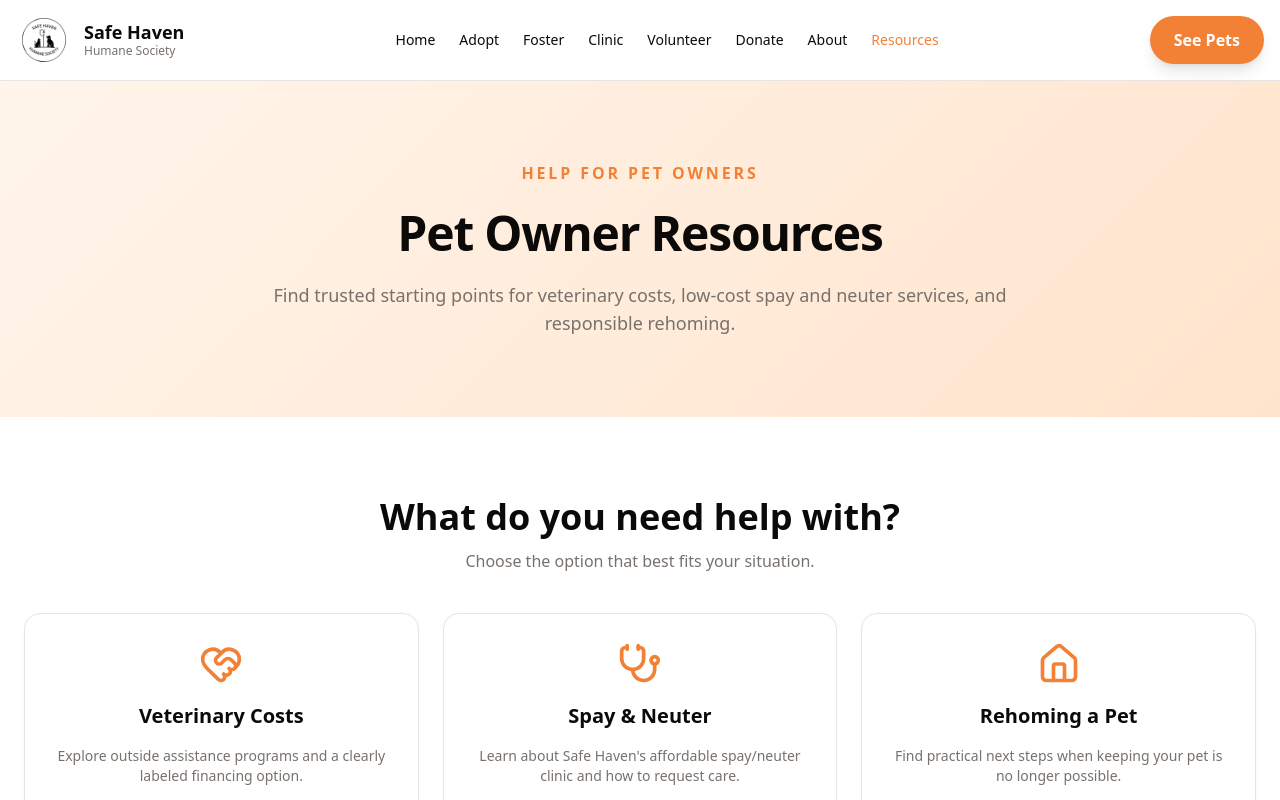
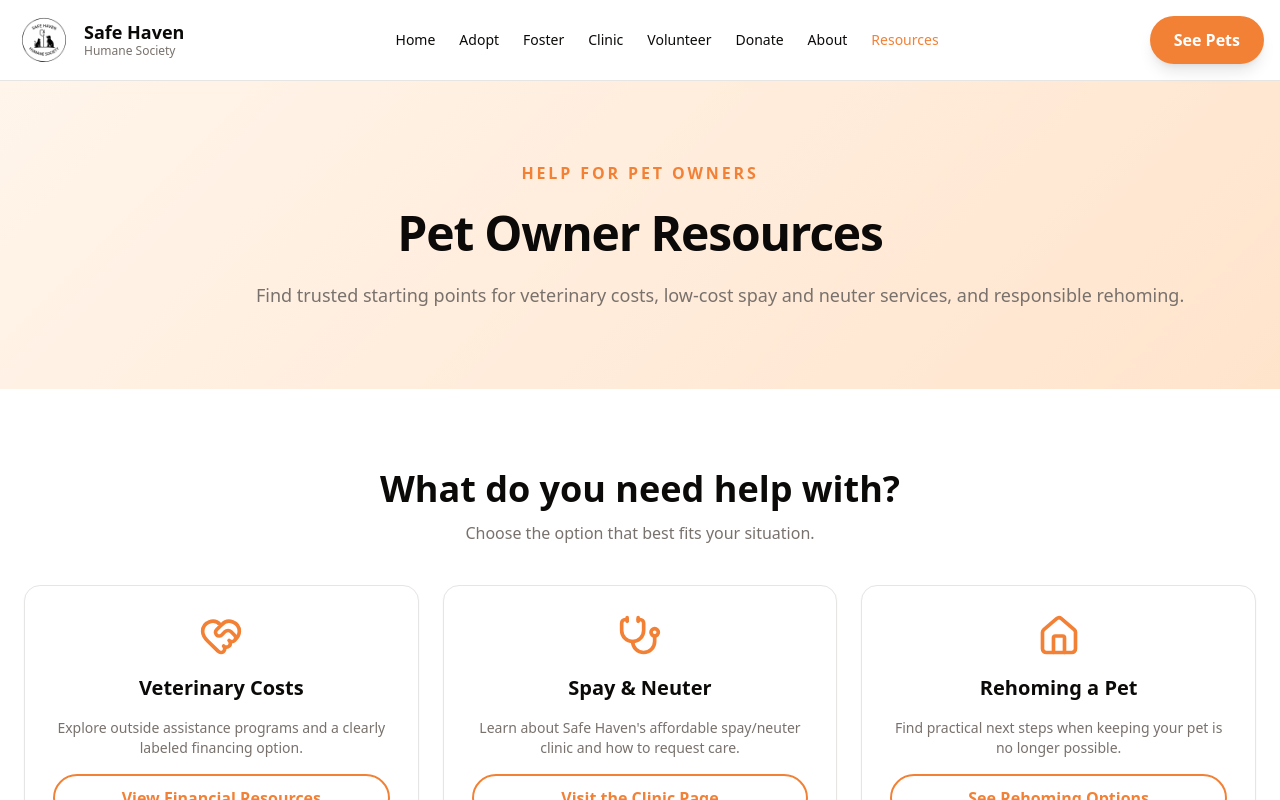
Before and after one commit to 7nqwsvhv99-hash/safe-haven-site, a Next.js app: page /resources in a window 1280 px wide. Shown: the top 800 px of the page. Built offline with nearby package versions, Linux system fonts and the light colour scheme.

Commit message:
Keep resources hero description on one line

```diff
--- a/src/app/resources/page.tsx
+++ b/src/app/resources/page.tsx
@@ -55,7 +55,7 @@ export default function ResourcesPage() {
             <h1 className="text-4xl md:text-5xl font-bold tracking-tight">
               Pet Owner Resources
             </h1>
-            <p className="text-lg text-muted-foreground">
+            <p className="text-lg text-muted-foreground md:whitespace-nowrap">
               Find trusted starting points for veterinary costs, low-cost spay and neuter services, and responsible rehoming.
             </p>
           </div>
```
